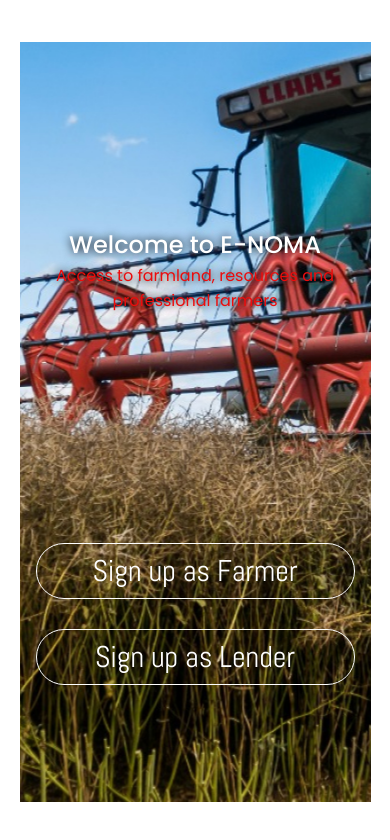
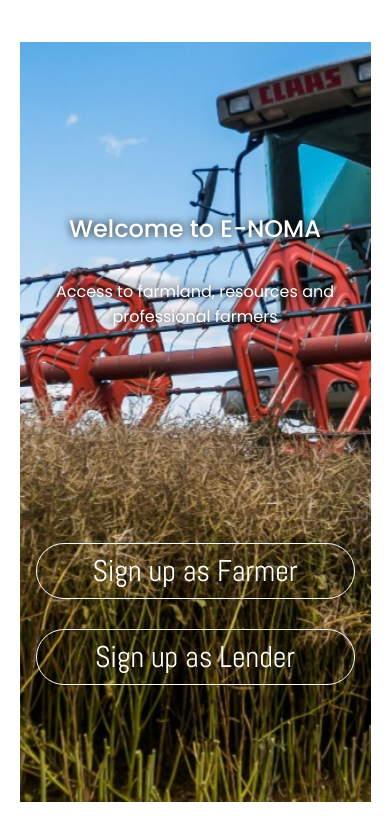
Before and after one commit to ByteConverge/enoma-Backup, a React (Vite) app: page /welcomePage in a window 390 px wide. Shown: the top 840 px of the page. Built offline with nearby package versions, Linux system fonts and the light colour scheme.

Commit message:
updates...

```diff
--- a/src/cssStyles/welcomePage.css
+++ b/src/cssStyles/welcomePage.css
@@ -140,7 +140,9 @@
 
     .welcome--text--div div:nth-child(1) p {
         font-size: 1rem;
-        color: #ec0c0c;   text-align: center;
+        color: #ffffff;
+         text-align: center;
+         margin-top: 2rem;
         text-shadow: 0 0  10px black;
     }
 
```
